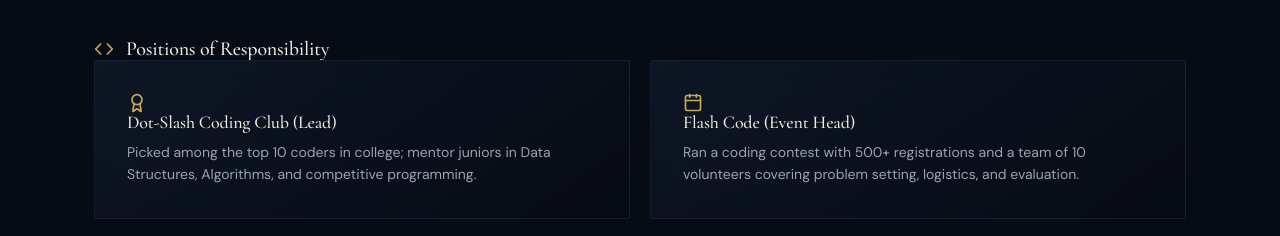
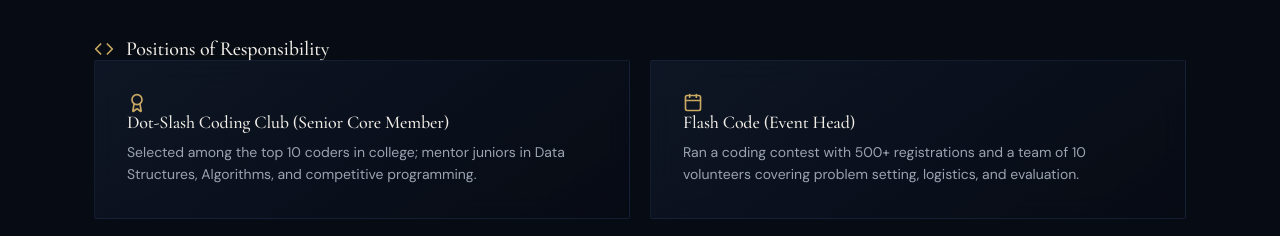
Before and after one commit to Harsh40863/portfolio, a React (Vite) app: page / in a window 1280 px wide. Shown: the part 7238-7474 px from the top of the page. Built offline with nearby package versions, Linux system fonts and the light colour scheme; no server answers.

Commit message:
fix: update coding club role to Senior Core Member

```diff
--- a/src/components/Achievements.jsx
+++ b/src/components/Achievements.jsx
@@ -11,9 +11,9 @@ const competitive = [
 const leadership = [
   {
     Icon: Award,
-    title: 'Dot-Slash Coding Club (Lead)',
+    title: 'Dot-Slash Coding Club (Senior Core Member)',
     detail:
-      'Picked among the top 10 coders in college; mentor juniors in Data Structures, Algorithms, and competitive programming.',
+      'Selected among the top 10 coders in college; mentor juniors in Data Structures, Algorithms, and competitive programming.',
   },
   {
     Icon: Calendar,
```
